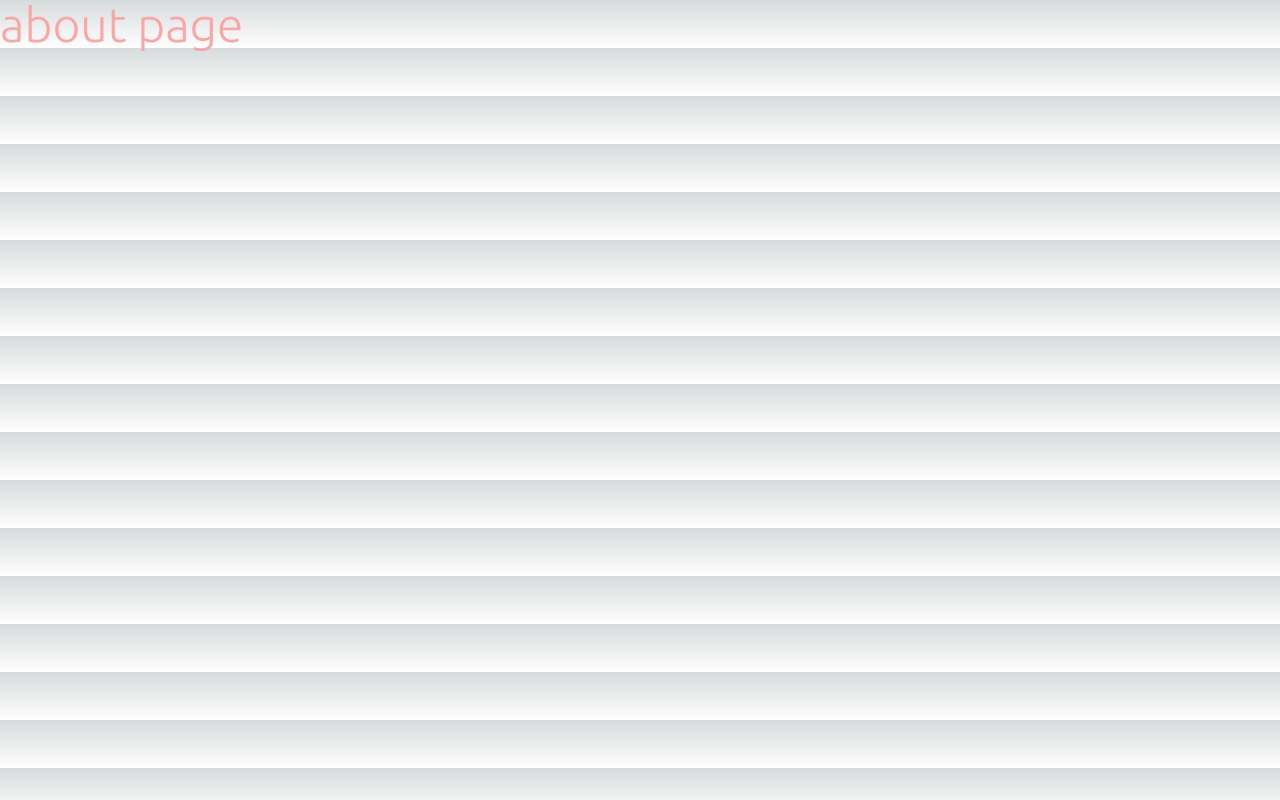
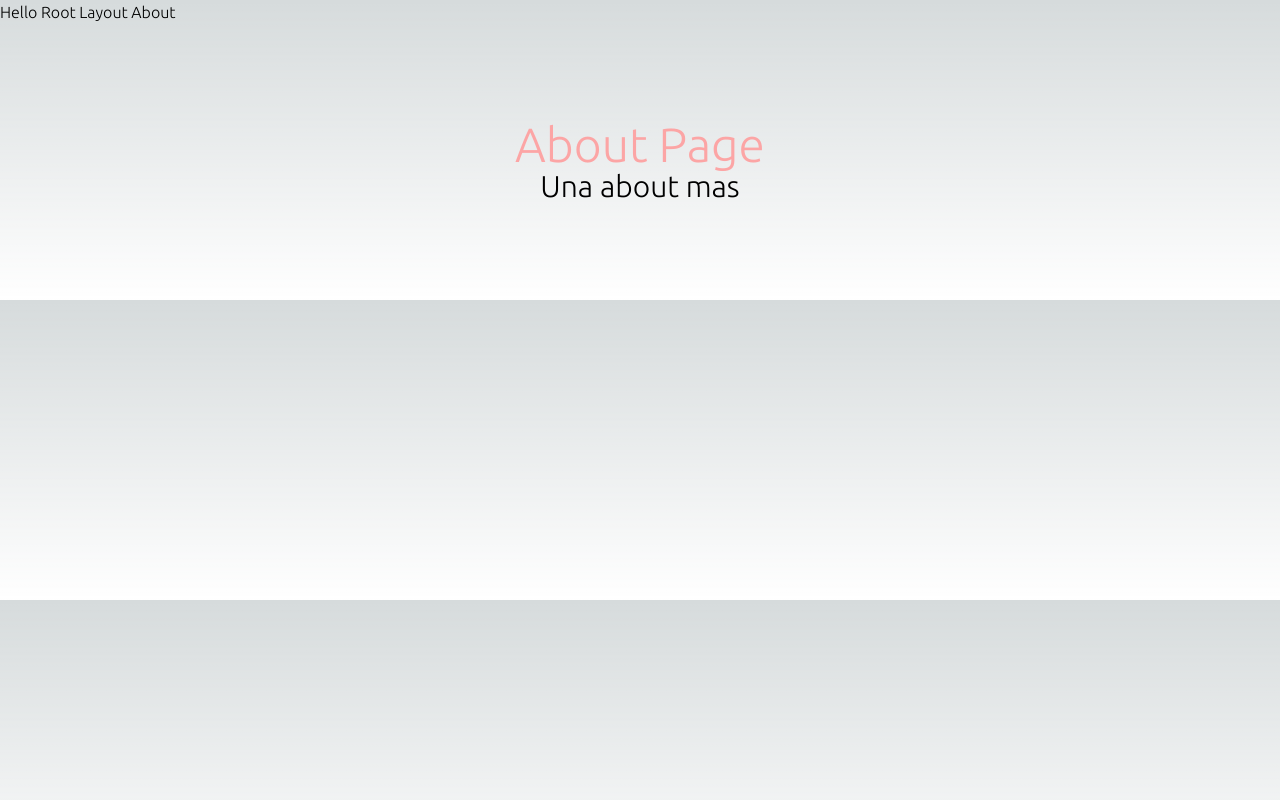
Before and after one commit to MrJark/nextjs-handOn, a Next.js app in the folder devtalles_/01-first-steps/: page /about in a window 1280 px wide. Built offline with nearby package versions, Linux system fonts and the light colour scheme.

Commit message:
added routes

```diff
--- /dev/null
+++ b/devtalles_/01-first-steps/app/(general)/about/page.tsx
@@ -0,0 +1,19 @@
+import type { Metadata } from "next"; // tener esto ayuda a saber que metadata tienes que poner para que todo sea mas SEO friendly ( pulsas ctrl + spoace y te salen todas )
+
+
+export const metadata: Metadata = {
+  title: 'About Page',
+  description: 'Página de About de MrJark',
+  keywords: ['mrjark', 'seo', 'about', 'blog'],
+};
+
+export default function About () {
+  return (
+    <>
+      <main className="flex flex-col items-center p-24">
+        <h1 className=" text-5xl text-red-300">About Page</h1>
+        <span className=" text-3xl">Una about mas</span>
+      </main>
+    </>
+  )
+}
--- /dev/null
+++ b/devtalles_/01-first-steps/app/(general)/contact/page.tsx
@@ -0,0 +1,17 @@
+import type { Metadata } from "next"; // tener esto ayuda a saber que metadata tienes que poner para que todo sea mas SEO friendly ( pulsas ctrl + spoace y te salen todas )
+
+
+export const metadata: Metadata = {
+  title: 'Página de contacto de MrJark',
+  description: 'Página de contacto de MrJark',
+  keywords: ['mrjark', 'seo', 'contact', 'blog'],
+};
+
+
+export default function Contact () {
+    return (
+      <>
+          <h1 className=" text-5xl text-red-300">Contact page</h1>
+      </>
+    )
+  }
--- /dev/null
+++ b/devtalles_/01-first-steps/app/(general)/layout.tsx
@@ -0,0 +1,13 @@
+
+export default function AboutLayout({
+ children
+}: {
+ children: React.ReactNode;
+}) {
+  return (
+    <div>
+      <h1>Hello Root Layout About</h1>
+      { children } {/* si no ponnes el children, no se renderizará el page, solo el laypout ya que este ese el HOC más alto de esta ruta */}
+    </div>
+  );
+}
--- /dev/null
+++ b/devtalles_/01-first-steps/app/(general)/pricing/page.tsx
@@ -0,0 +1,16 @@
+import type { Metadata } from "next"; // tener esto ayuda a saber que metadata tienes que poner para que todo sea mas SEO friendly ( pulsas ctrl + spoace y te salen todas )
+
+
+export const metadata: Metadata = {
+  title: 'Página de pricing',
+  description: 'Página del pricing del blog de mrjark',
+  keywords: ['mrjark', 'seo', 'pricing', 'blog'],
+};
+
+export default function Pricing () {
+  return (
+    <>
+      <h1 className=" text-5xl text-red-300">Pricing page</h1>
+    </>
+  )
+}
--- a/devtalles_/01-first-steps/app/about/page.tsx
+++ /dev/null
@@ -1,9 +0,0 @@
-
-
-export default function About () {
-  return (
-    <>
-        <h1 className=" text-5xl text-red-300">about page</h1>
-    </>
-  )
-}
--- a/devtalles_/01-first-steps/app/contact/page.tsx
+++ /dev/null
@@ -1,9 +0,0 @@
-
-
-export default function Contact () {
-    return (
-      <>
-          <h1 className=" text-5xl text-red-300">Contact page</h1>
-      </>
-    )
-  }
--- a/devtalles_/01-first-steps/app/layout.tsx
+++ b/devtalles_/01-first-steps/app/layout.tsx
@@ -4,12 +4,13 @@ import { Ubuntu } from 'next/font/google'
 
 const inter = Ubuntu({ weight: '300', style: 'normal' }) // ojo a las fuentes que coges y las propiedades obligatorias
 
+
 export const metadata: Metadata = {
-  title: 'mrjark',
+  title: 'mrjark website',
   description: 'Generated with 💚 by mrjark',
 }
 
-export default function RootLayout({
+export default function RootLayout ({ // este es un HOC proque recibe un children
   children,
 }: {
   children: React.ReactNode
--- a/devtalles_/01-first-steps/app/pricing/page.tsx
+++ /dev/null
@@ -1,9 +0,0 @@
-
-
-export default function Pricing () {
-    return (
-      <>
-          <h1 className=" text-5xl text-red-300">Pricing page</h1>
-      </>
-    )
-  }
```
Also changed, not shown: 2 other files (tests, documents, lock files or other folders).
